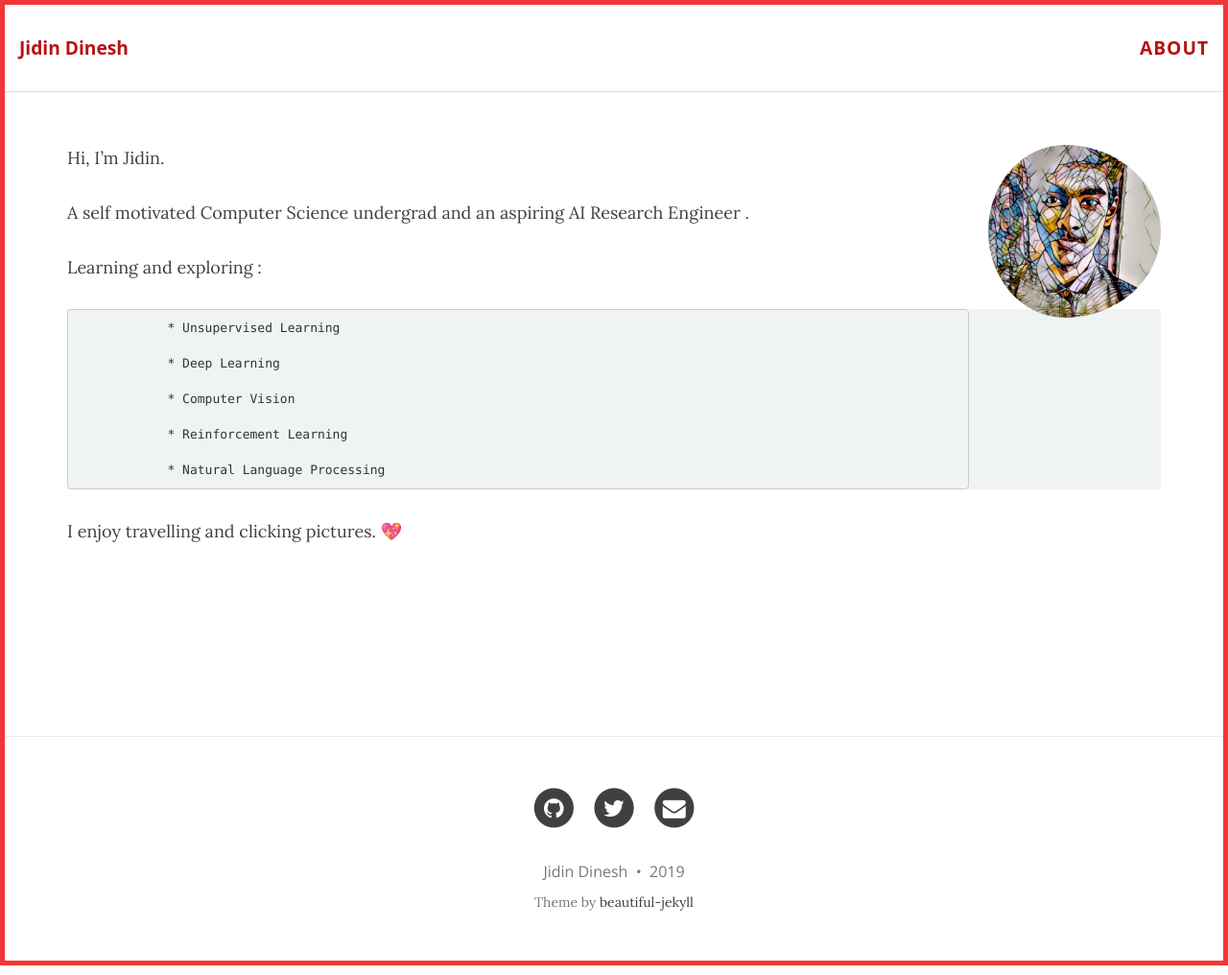
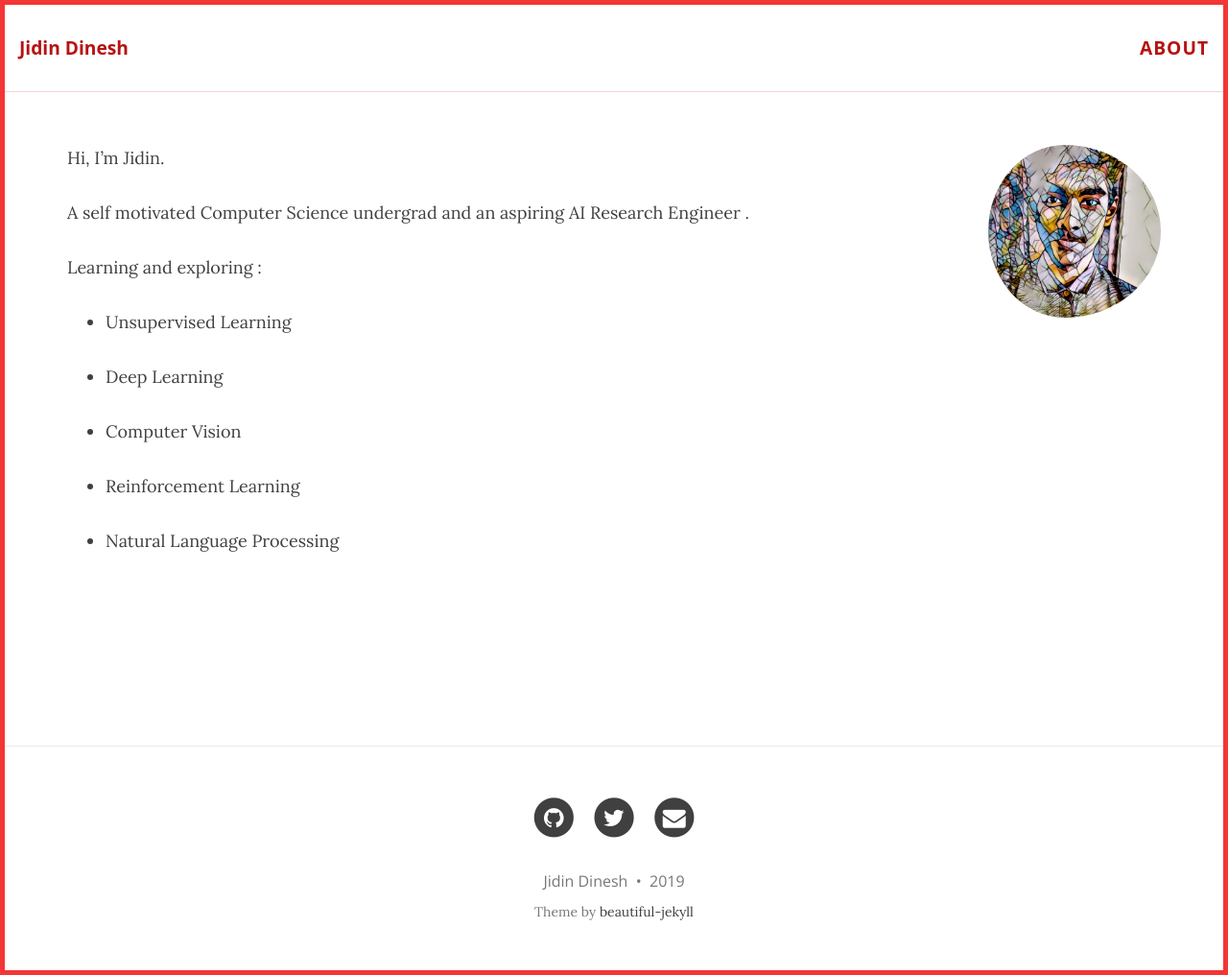
Before and after one commit to jidindinesh/jidindinesh.github.io, a Jekyll site: the page built from About.md, in a window 1280 px wide. Shown: the whole page at 96% size. Built offline with Jekyll 4.4.1, drawn with Linux system fonts in a browser that asks for light colours; nearby versions of some CDN libraries; our own code applies the rules of GitHub Pages for plain Markdown files.

Commit message:
Update About.md

```diff
--- a/About.md
+++ b/About.md
@@ -11,17 +11,17 @@ A self motivated Computer Science undergrad and an aspiring AI Research Engineer
 
 Learning and exploring :
 
-                * Unsupervised Learning
+* Unsupervised Learning
 
-                * Deep Learning
+* Deep Learning
 
-                * Computer Vision
+* Computer Vision
 
-                * Reinforcement Learning
+* Reinforcement Learning
 
-                * Natural Language Processing
+* Natural Language Processing
 
-I enjoy travelling and clicking pictures. 💖
+
 
 
 <div style="margin: 150px;"></div>
```
